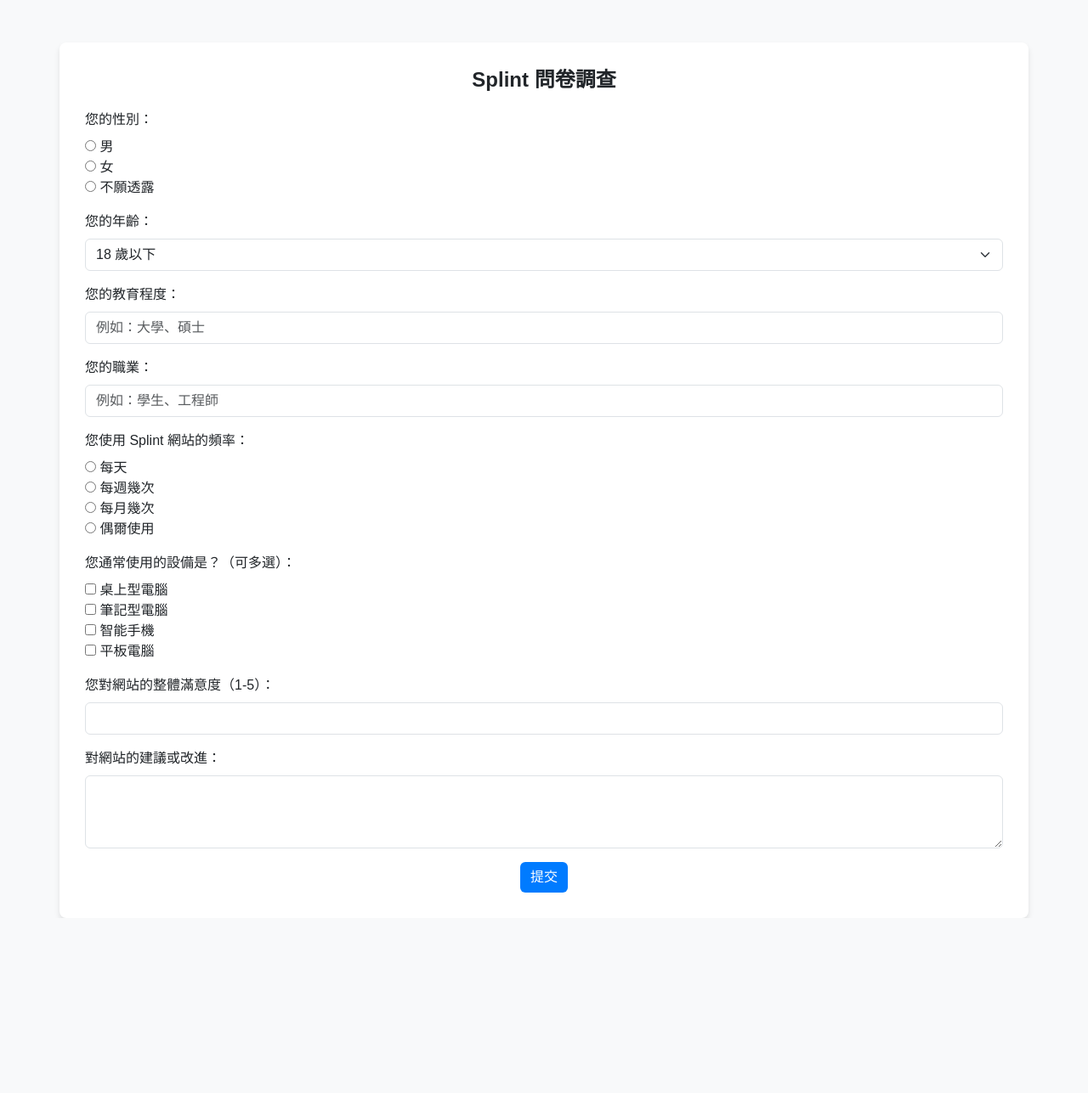
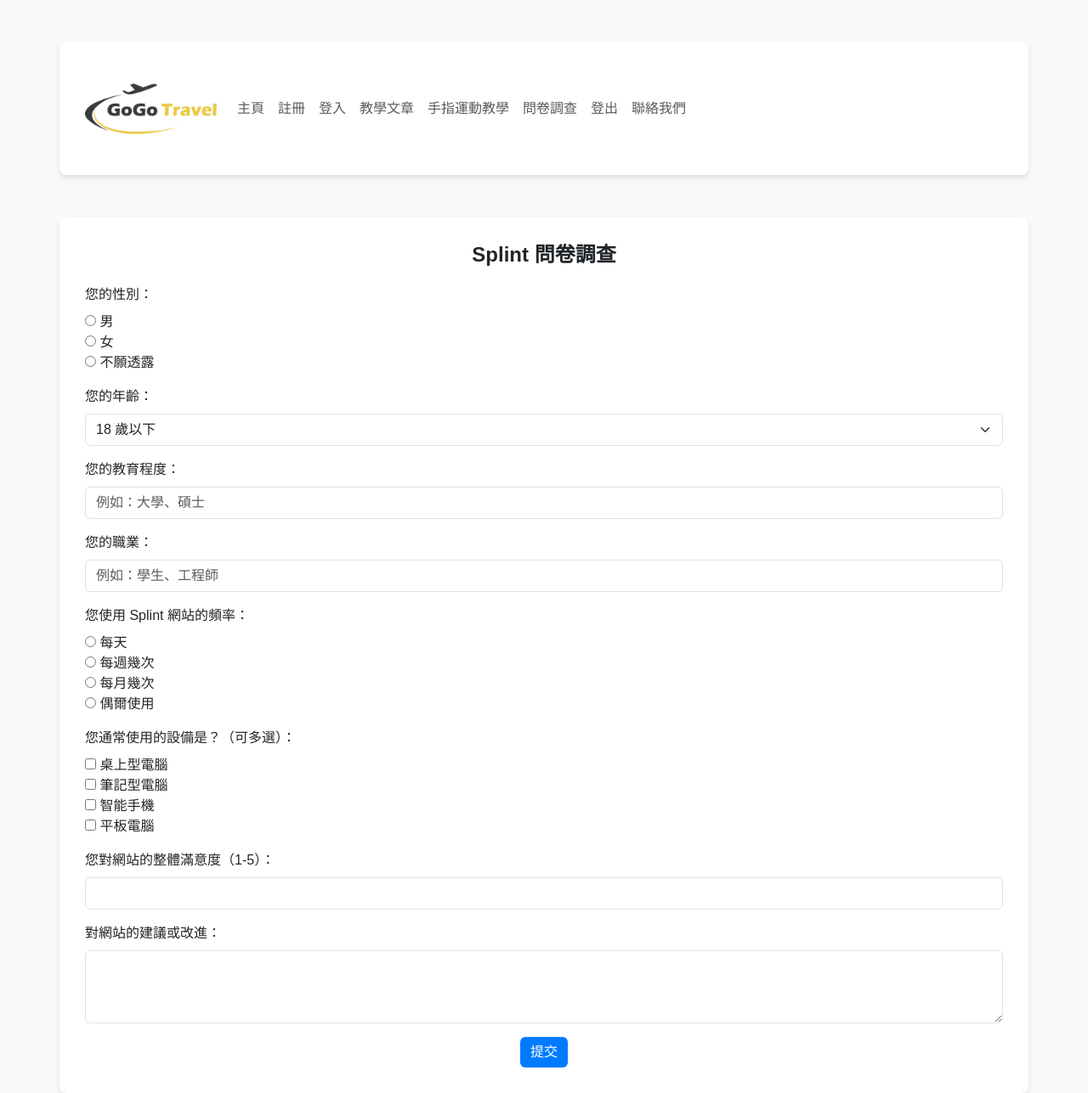
Before and after one commit to m1016m/splint_2, a Django app: page /questionnaire in a window 1280 px wide. Shown: the whole page at 85% size. Before the commit the page ends 1081 px from the top, so only its background shows below. Run offline with Django 4.2, Linux system fonts and the light colour scheme.

Commit message:
Add files via upload

```diff
--- a/templates/form.html
+++ b/templates/form.html
@@ -32,6 +32,50 @@
             background-color: #0056b3;
         }
     </style>
+
+        <div class='container'>
+      <nav class="navbar navbar-expand-lg navbar-light">
+        <a class="navbar-brand" href="#">
+
+          {% load static %}
+          <img src="{% static 'img/logo.png' %}" width='155'></a>
+        <button class="navbar-toggler" type="button" data-toggle="collapse" data-target="#navbarSupportedContent" aria-controls="navbarSupportedContent" aria-expanded="false" aria-label="Toggle navigation">
+          <span class="navbar-toggler-icon"></span>
+        </button>
+
+        <div class="collapse navbar-collapse" id="navbarSupportedContent">
+          <ul class="navbar-nav mr-auto">
+            <li class="nav-item">
+              <a class="nav-link" href="{% url 'Index' %}">主頁</a>
+            </li>
+            <li class="nav-item">
+              <a class="nav-link" href="{% url 'Register' %}">註冊</a>
+            </li>
+            <li class="nav-item">
+              <a class="nav-link" href="{% url 'login' %}">登入</a>
+            </li>
+            <li class="nav-item">
+              <a class="nav-link" href="{% url 'Content' %}">教學文章</a>
+            </li>
+            <li class="nav-item">
+              <a class="nav-link" href="{% url 'Exercise' %}">手指運動教學</a>
+            </li>
+            <li class="nav-item">
+              <a class="nav-link" href="{% url 'questionnaire' %}">問卷調查</a>
+            </li>
+            <li class="nav-item">
+              <a class="nav-link" href="{% url 'logout' %}">登出</a>
+            </li>
+            <li class="nav-item">
+              <a class="nav-link" href="#">聯絡我們</a>
+            </li>
+          </ul>
+
+        </div>
+      </nav>
+
+        </div>
+
 </head>
 <body>
 
```
